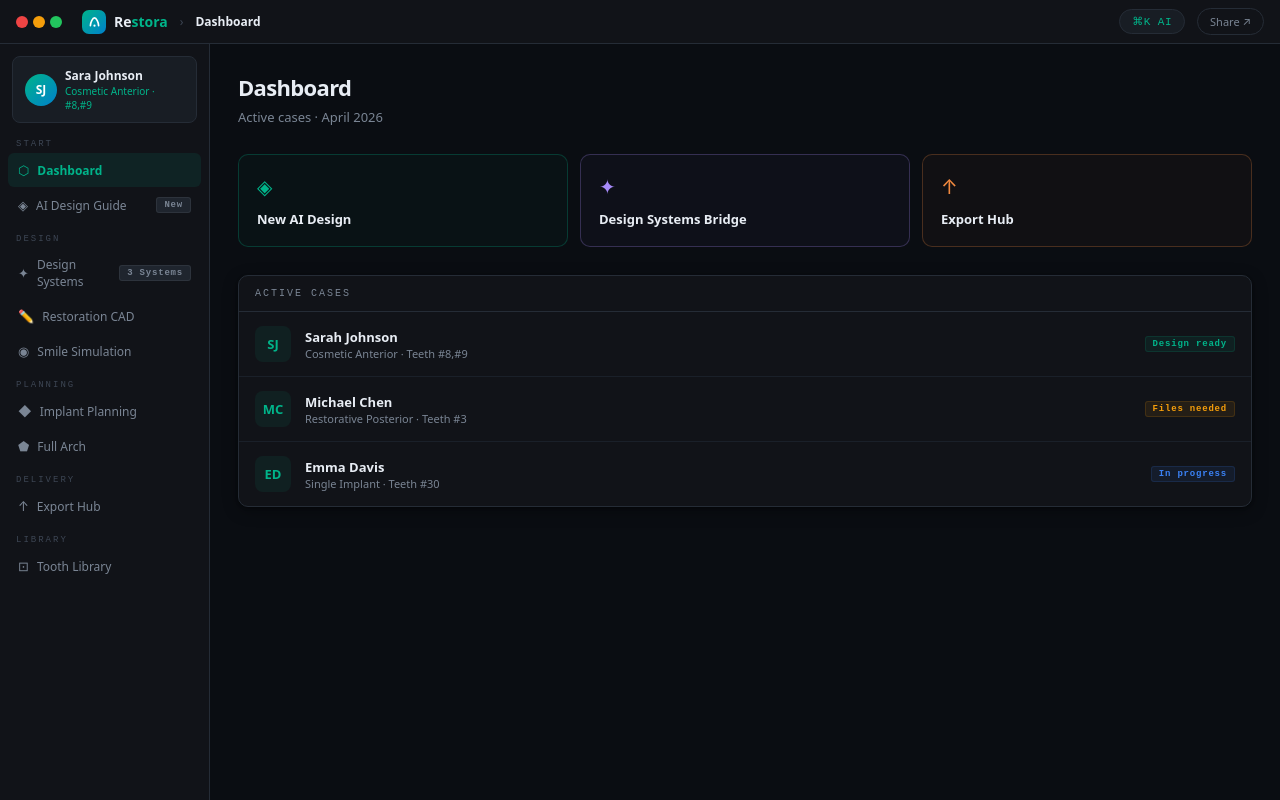
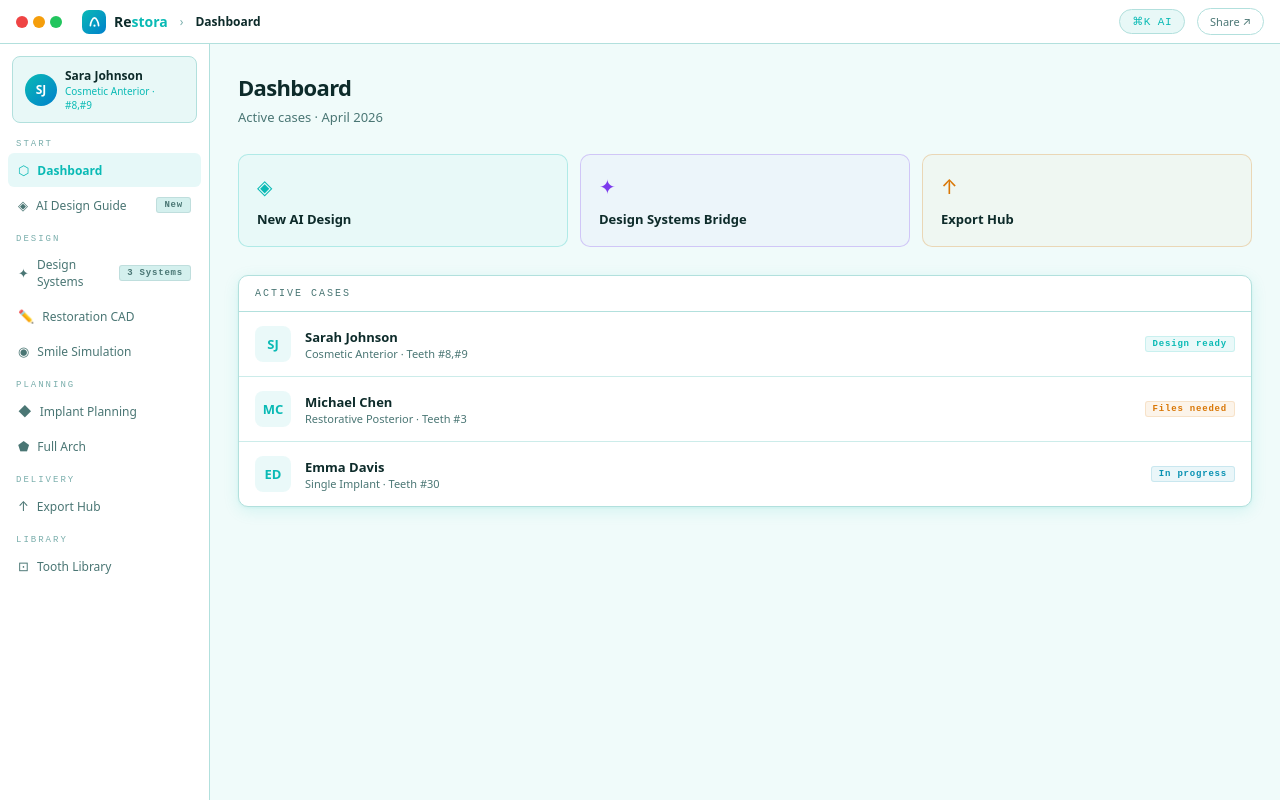
Before and after one commit to drbrumm29/restora, a React (Vite) app: page / in a window 1280 px wide. Built offline with nearby package versions, Linux system fonts and the light colour scheme.

Commit message:
design: Tiffany blue light theme — replaces dark background

```diff
--- a/index.html
+++ b/index.html
@@ -6,7 +6,7 @@
     <title>Restora</title>
     <style>
       *, *::before, *::after { box-sizing: border-box; margin: 0; padding: 0; }
-      body { background: #0a0d12; color: #e8edf4; font-family: system-ui, sans-serif; }
+      body { background: #f0fbfa; color: #e8edf4; font-family: system-ui, sans-serif; }
       #root { width: 100vw; height: 100vh; }
     </style>
   </head>
--- a/restora-app.jsx
+++ b/restora-app.jsx
@@ -5,20 +5,20 @@ import { useState, useReducer, useCallback, useEffect, useRef } from "react";
 // AI Design Guide · Design Systems Bridge · All Clinical Screens
 // ═══════════════════════════════════════════════════════════════════
 
-// ── Design tokens ──────────────────────────────────────────────────
+// ── Design tokens — Tiffany Blue light theme ───────────────────────
 const C = {
-  bg:"#0a0d12", surface:"#111318", surface2:"#181d24", surface3:"#1f252e",
-  border:"#252c36", borderSoft:"#1a2029",
-  ink:"#e8edf4", muted:"#7a8594", light:"#3d4654",
-  teal:"#00b48a", tealDim:"rgba(0,180,138,.1)", tealBorder:"rgba(0,180,138,.2)",
-  gold:"#d4a843", goldDim:"rgba(212,168,67,.08)",
-  amber:"#f0883e", amberDim:"rgba(240,136,62,.08)",
-  purple:"#a78bfa", purpleDim:"rgba(167,139,250,.08)",
-  blue:"#3b82f6", blueDim:"rgba(59,130,246,.08)",
-  red:"#ef4444", green:"#22c55e", warn:"#f59e0b",
+  bg:"#f0fbfa", surface:"#ffffff", surface2:"#e8f8f7", surface3:"#d4f0ee",
+  border:"#b2e0dd", borderSoft:"#ccecea",
+  ink:"#0d2b2a", muted:"#4a7674", light:"#7aaeac",
+  teal:"#0abab5", tealDim:"rgba(10,186,181,.1)", tealBorder:"rgba(10,186,181,.3)",
+  gold:"#b8860b", goldDim:"rgba(184,134,11,.08)",
+  amber:"#d97706", amberDim:"rgba(217,119,6,.08)",
+  purple:"#7c3aed", purpleDim:"rgba(124,58,237,.08)",
+  blue:"#0891b2", blueDim:"rgba(8,145,178,.08)",
+  red:"#dc2626", green:"#059669", warn:"#d97706",
   font:"'DM Mono','JetBrains Mono',monospace",
   sans:"system-ui,-apple-system,sans-serif",
-  shadow:"0 1px 3px rgba(0,0,0,.4),0 4px 16px rgba(0,0,0,.3)",
+  shadow:"0 1px 3px rgba(10,186,181,.08),0 4px 16px rgba(10,186,181,.12)",
 };
 
 // ── Navigation screens ─────────────────────────────────────────────
```
Also changed, not shown: 1 other file (tests, documents, lock files or other folders).
